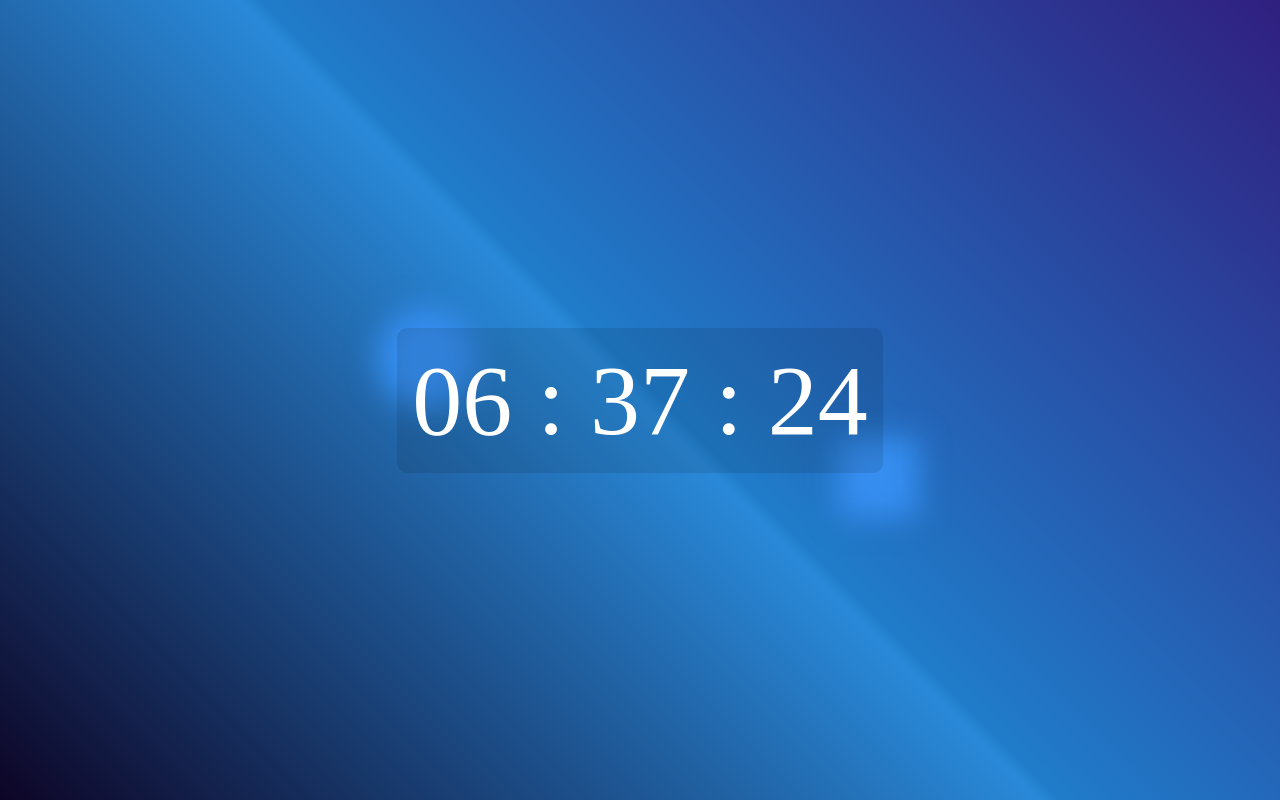
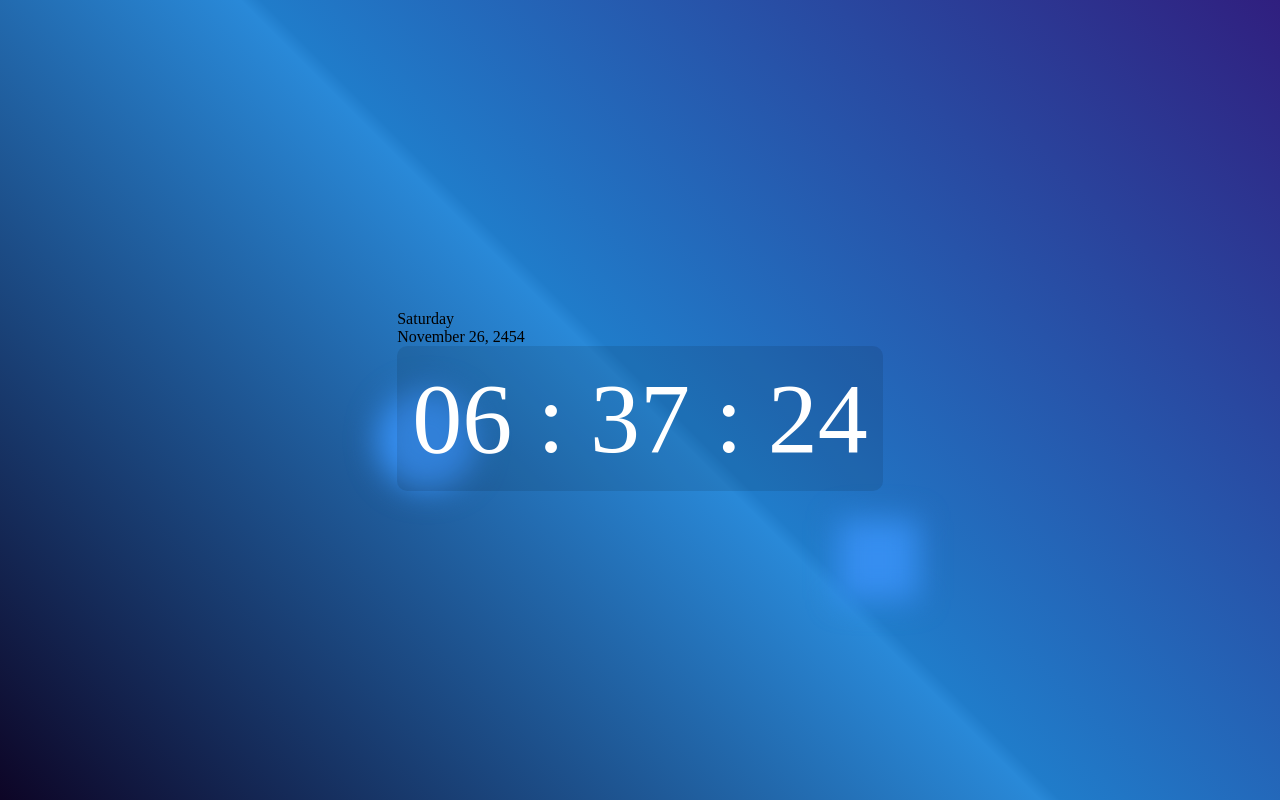
Before and after one commit to protik-das-utso/digital-clock, a plain HTML site: page index.html in a window 1280 px wide. Drawn offline with Linux system fonts and the light colour scheme.

Commit message:
Update date

```diff
--- a/index.html
+++ b/index.html
@@ -12,11 +12,21 @@
 
     <!-- box -->
     <div class="box">
-        <p class="clock-text">
+        <div class="top-text">
+            <span class="week-day">Saturday</span>
+            <div class="date-row">
+                <span class="month">November</span>
+                <span class="date"> 26, </span>
+                <span class="year">2454</span>
+            </div>
+        </div>
+
+        <div class="clock-text">
             <span class="hour"></span>
             <span class="minute"></span>
             <span class="second"></span>
-        </p>
+            <span class="am-pm"></span>
+        </div>
         <!-- Square -->
         <div class="square"></div>
         <!-- circle -->
```
